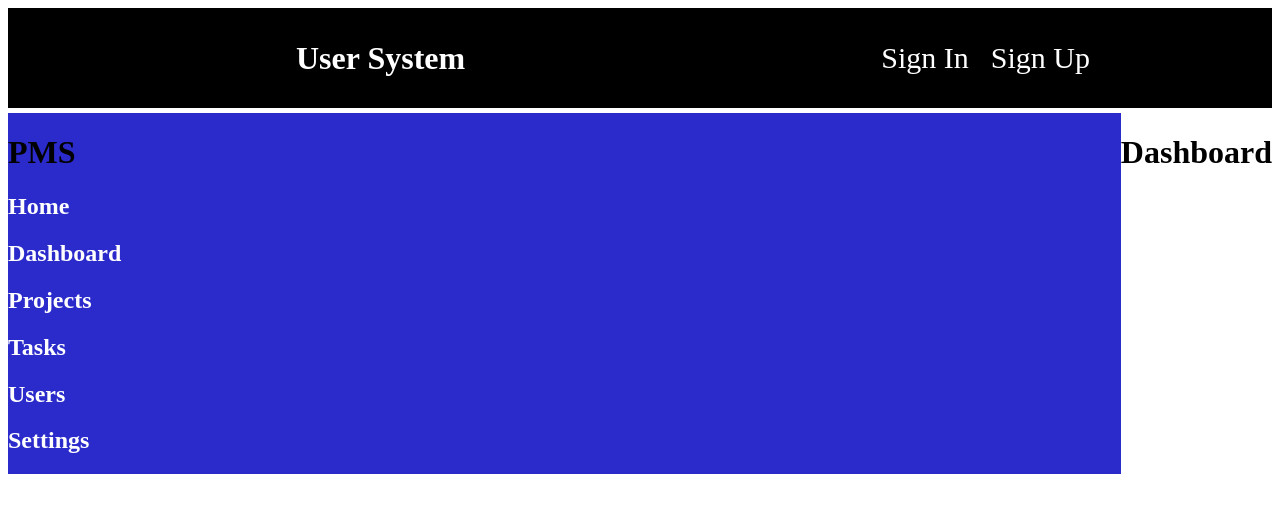
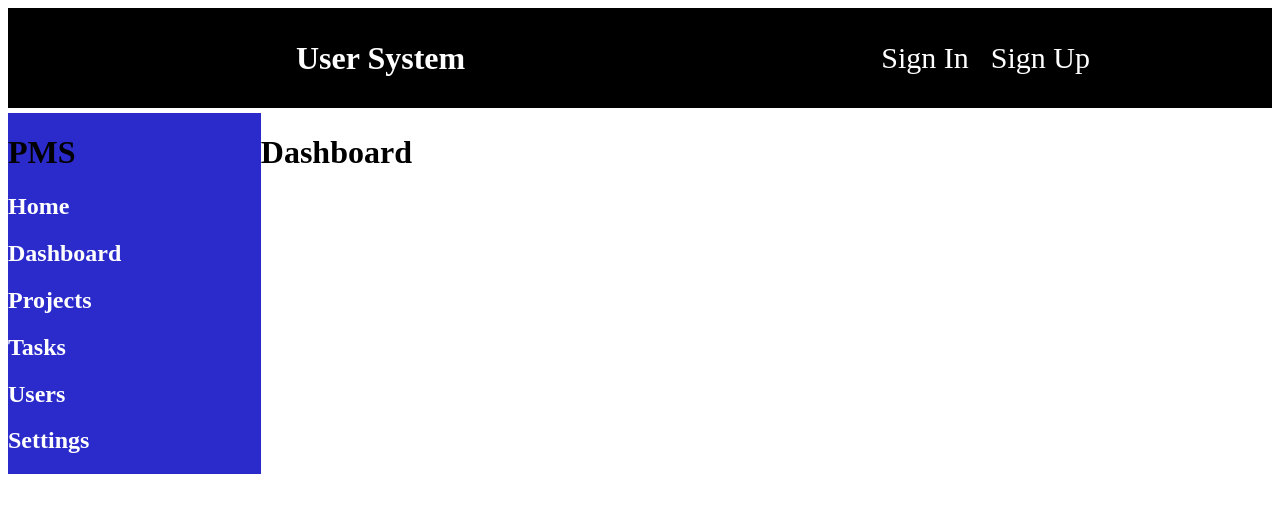
Before and after one commit to NickyGuants/project-management-system, a React (Create React App) app in the folder client/: page /dashboard in a window 1280 px wide. Shown: the top 512 px of the page. Built offline with nearby package versions, Linux system fonts and the light colour scheme.

Commit message:
link css

```diff
--- a/client/src/pages/dashboard/Dashboard.js
+++ b/client/src/pages/dashboard/Dashboard.js
@@ -1,4 +1,5 @@
 import React from 'react'
+import './dashboard.css'
 
 const Dashboard = () => {
     return (
--- a/client/src/pages/dashboard/dashboard.css
+++ b/client/src/pages/dashboard/dashboard.css
@@ -1,3 +1,3 @@
 .dashboard {
-  width: 80%;
+  flex: 4;
 }
```
